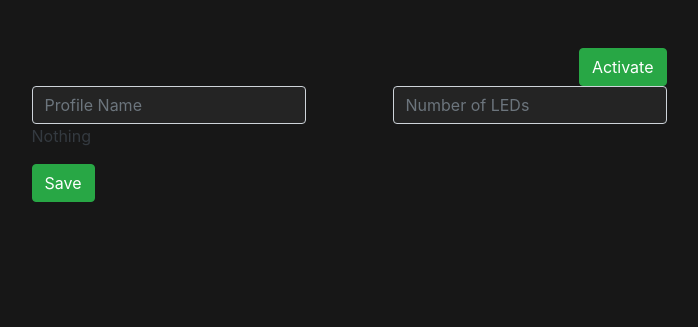
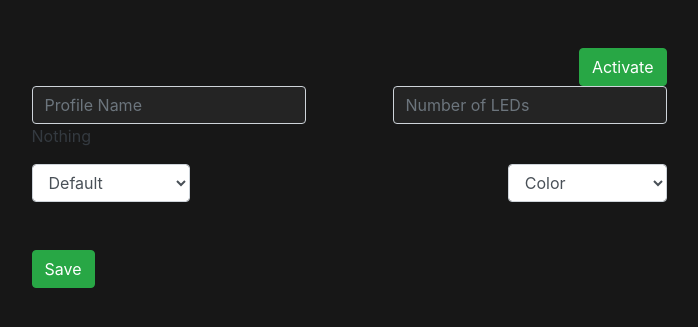
Before and after one commit to parthlr/rgb-strip-config, a Django app: template rgb/templates/profile.html in a window 1280 px wide. Shown: the top 327 px of the page, without its empty margins (291-989 px from the left). Run offline with Django 3.2, Linux system fonts and the light colour scheme; the template is opened without the code that fills it, so the values that code supplies are empty; some libraries are stand-ins or nearby versions.

Commit message:
Added option for selecting from default profiles in frontend

```diff
--- a/rgb/static/all.css
+++ b/rgb/static/all.css
@@ -45,6 +45,12 @@ a:active {
   border-radius: 3px;
 }
 
+.single-color {
+  -ms-transform: scale(2.0, 2.0); /* IE 9 */
+  -webkit-transform: scale(2.0, 2.0); /* Safari */
+  transform: scale(2.0, 2.0);
+}
+
 .card {
   background-color: #242424;
 }
@@ -58,3 +64,7 @@ input[type=number] {
   background-color: #242424;
   color: white;
 }
+
+select {
+  background-color: #242424;
+}
--- a/rgb/static/profile_led_editor.js
+++ b/rgb/static/profile_led_editor.js
@@ -4,6 +4,78 @@ var previousNumber = profile_leds;
 const hex_values = [];
 
 var led_group = "";
+
+var custom_led_html = $('#leds').html();
+var single_led_html = "<div class='d-flex justify-content-center'>" +
+                        "<div class='flex-container single-color'>" +
+                          "<div id='led_s' class='input-group' title='Using input value'>" +
+                              "<input type='text' id='input_s' name='ledff' class='form-control input-lg' value='#FF0000' hidden>" +
+                              "<span class='input-group-append'>" +
+                                "<span class='input-group-text colorpicker-input-addon'><i></i></span>" +
+                              "</span>" +
+                          "</div>" +
+                          "<script>" +
+                            "$(function () {" +
+                              "$('#led_s').colorpicker({" +
+                                "format: 'hex'," +
+                                "color: '#FF0000'," +
+                              "});" +
+                            "});" +
+                          "</script>" +
+                        "</div>" +
+                      "</div>";
+var gradient_led_html = "<div class='d-flex justify-content-center'>" +
+                          "<div class='flex-container single-color'>" +
+                            "<div id='led_g1' class='input-group' title='Using input value'>" +
+                                "<input type='text' id='input_g1' name='ledff' class='form-control input-lg' value='#FF0000' hidden>" +
+                                "<span class='input-group-append'>" +
+                                  "<span class='input-group-text colorpicker-input-addon'><i></i></span>" +
+                                "</span>" +
+                            "</div>" +
+                            "<script>" +
+                              "$(function () {" +
+                                "$('#led_g1').colorpicker({" +
+                                  "format: 'hex'," +
+                                  "color: '#FF0000'," +
+                                "});" +
+                              "});" +
+                            "</script>" +
+                            "<div id='led_g2' class='input-group' title='Using input value'>" +
+                                "<input type='text' id='input_g2' name='ledff' class='form-control input-lg' value='#FF0000' hidden>" +
+                                "<span class='input-group-append'>" +
+                                  "<span class='input-group-text colorpicker-input-addon'><i></i></span>" +
+                                "</span>" +
+                            "</div>" +
+                            "<script>" +
+                              "$(function () {" +
+                                "$('#led_g2').colorpicker({" +
+                                  "format: 'hex'," +
+                                  "color: '#FF0000'," +
+                                "});" +
+                              "});" +
+                            "</script>" +
+                          "</div>" +
+                        "</div>";
+var rainbow_led_html = "<div class='flex-container'>";
+const rainbow_vals = ["#FF0000", "#FFAA00", "#FFFF00", "#00FF00", "#00FFAA", "#00FFFF", "#0000FF", "#AA00FF", "#FF00FF", "#FF0000"];
+
+for (var i = 0; i < 10; i++) {
+  rainbow_led_html += "<div id='led_r" + i.toString() + "' class='input-group' title='Using input value'>" +
+                          "<input type='text' id='input_r" + i.toString() + "' name='ledff' class='form-control input-lg' value='#FF0000' hidden>" +
+                          "<span class='input-group-append'>" +
+                            "<span class='input-group-text colorpicker-input-addon'><i></i></span>" +
+                          "</span>" +
+                        "</div>" +
+                        "<script>" +
+                          "$(function () {" +
+                            "$('#led_r" + i.toString() + "').colorpicker({" +
+                              "format: 'hex'," +
+                              "color: '" + rainbow_vals[i] + "'," +
+                            "});" +
+                          "});" +
+                        "</script>";
+}
+rainbow_led_html += "</div>";
 
 $('#num_leds').on('input', function(e) {
   for (var i = 0; i < previousNumber; i++) {
@@ -63,4 +135,85 @@ $('#num_leds').on('input', function(e) {
     }
   }
   previousNumber = leds;
+  custom_led_html = $('#leds').html();
 });
+
+$('#profile_type').on('change', function() {
+  if (this.value == 'default') {
+    $('#default_type').show();
+    if ($('#default_type').val() == 'color') {
+      $('#leds').html(single_led_html);
+    } else if ($('#default_type').val() == 'gradient') {
+      $('#leds').html(gradient_led_html);
+    } else if ($('#default_type').val() == 'rainbow') {
+      $('#leds').html(rainbow_led_html);
+    }
+  } else if (this.value == 'custom') {
+    $('#default_type').hide();
+    $('#leds').html(custom_led_html);
+  }
+});
+
+$('#default_type').on('focus', function() {
+  if (this.value == 'color') {
+    single_led_html = "<div class='d-flex justify-content-center'>" +
+                        "<div class='flex-container single-color'>" +
+                          "<div id='led_s' class='input-group' title='Using input value'>" +
+                              "<input type='text' id='input_s' name='ledff' class='form-control input-lg' value='#FF0000' hidden>" +
+                              "<span class='input-group-append'>" +
+                                "<span class='input-group-text colorpicker-input-addon'><i></i></span>" +
+                              "</span>" +
+                          "</div>" +
+                          "<script>" +
+                            "$(function () {" +
+                              "$('#led_s').colorpicker({" +
+                                "format: 'hex'," +
+                                "color: '" + $('#input_s').val() + "'," +
+                              "});" +
+                            "});" +
+                          "</script>" +
+                        "</div>" +
+                      "</div>";
+  } else if (this.value == 'gradient') {
+    gradient_led_html = "<div class='d-flex justify-content-center'>" +
+                          "<div class='flex-container single-color'>" +
+                            "<div id='led_g1' class='input-group' title='Using input value'>" +
+                                "<input type='text' id='input_g1' name='ledff' class='form-control input-lg' value='#FF0000' hidden>" +
+                                "<span class='input-group-append'>" +
+                                  "<span class='input-group-text colorpicker-input-addon'><i></i></span>" +
+                                "</span>" +
+                            "</div>" +
+                            "<script>" +
+                              "$(function () {" +
+                                "$('#led_g1').colorpicker({" +
+                                  "format: 'hex'," +
+                                  "color: '" + $('#input_g1').val() + "'," +
+                                "});" +
+                              "});" +
+                            "</script>" +
+                            "<div id='led_g2' class='input-group' title='Using input value'>" +
+                                "<input type='text' id='input_g2' name='ledff' class='form-control input-lg' value='#FF0000' hidden>" +
+                                "<span class='input-group-append'>" +
+                                  "<span class='input-group-text colorpicker-input-addon'><i></i></span>" +
+                                "</span>" +
+                            "</div>" +
+                            "<script>" +
+                              "$(function () {" +
+                                "$('#led_g2').colorpicker({" +
+                                  "format: 'hex'," +
+                                  "color: '" + $('#input_g2').val() + "'," +
+                                "});" +
+                              "});" +
+                            "</script>" +
+                          "</div>" +
+                        "</div>";
+  }
+}).change(function() {
+  if (this.value == 'color') {
+    $('#leds').html(single_led_html);
+  } else if (this.value == 'gradient') {
+    $('#leds').html(gradient_led_html);
+  } else if (this.value == 'rainbow') {
+    $('#leds').html(rainbow_led_html);
+  }
+});
--- a/rgb/templates/profile.html
+++ b/rgb/templates/profile.html
@@ -44,7 +44,23 @@
                 </div>
               </div>
               <p id="test-text">Nothing</p>
+              <div class="flex-container">
+                <div class="w-25">
+                  <select name="profile_type" id="profile_type" class="form-control">
+                    <option value="default">Default</option>
+                    <option value="custom">Custom</option>
+                  </select>
+                </div>
+                <div class="w-25">
+                  <select name="default_type" id="default_type" class="form-control">
+                    <option value="color">Color</option>
+                    <option value="gradient">Gradient</option>
+                    <option value="rainbow">Rainbow</option>
+                  </select>
+                </div>
+              </div><br>
               <div id="leds">
+
                 <div class="flex-container" id="flex0">
                   {% for i, hex in profile.rgb_values.items %}
                     <div id="led{{ i }}" class="input-group" title="Using input value">
@@ -63,7 +79,28 @@
                     </script>
                   {% endfor %}
                 </div>
-              </div>
+
+                <!--
+                <div class="d-flex justify-content-center">
+                  <div class="flex-container single-color">
+                    <div id="ledff" class="input-group" title="Using input value">
+                        <input type="text" id="inputff" name="ledff" class="form-control input-lg" value="#FF0000" hidden>
+                        <span class="input-group-append">
+                          <span class="input-group-text colorpicker-input-addon"><i></i></span>
+                        </span>
+                    </div>
+                    <script>
+                      $(function () {
+                        $('#ledff').colorpicker({
+                          format: "hex",
+                          color: "#FF0000",
+                        });
+                      });
+                    </script>
+                  </div>
+                </div>
+              -->
+              </div><br>
               <input type="submit" class="btn btn-success" value="Save"></input>
             </form>
           </div>
```
